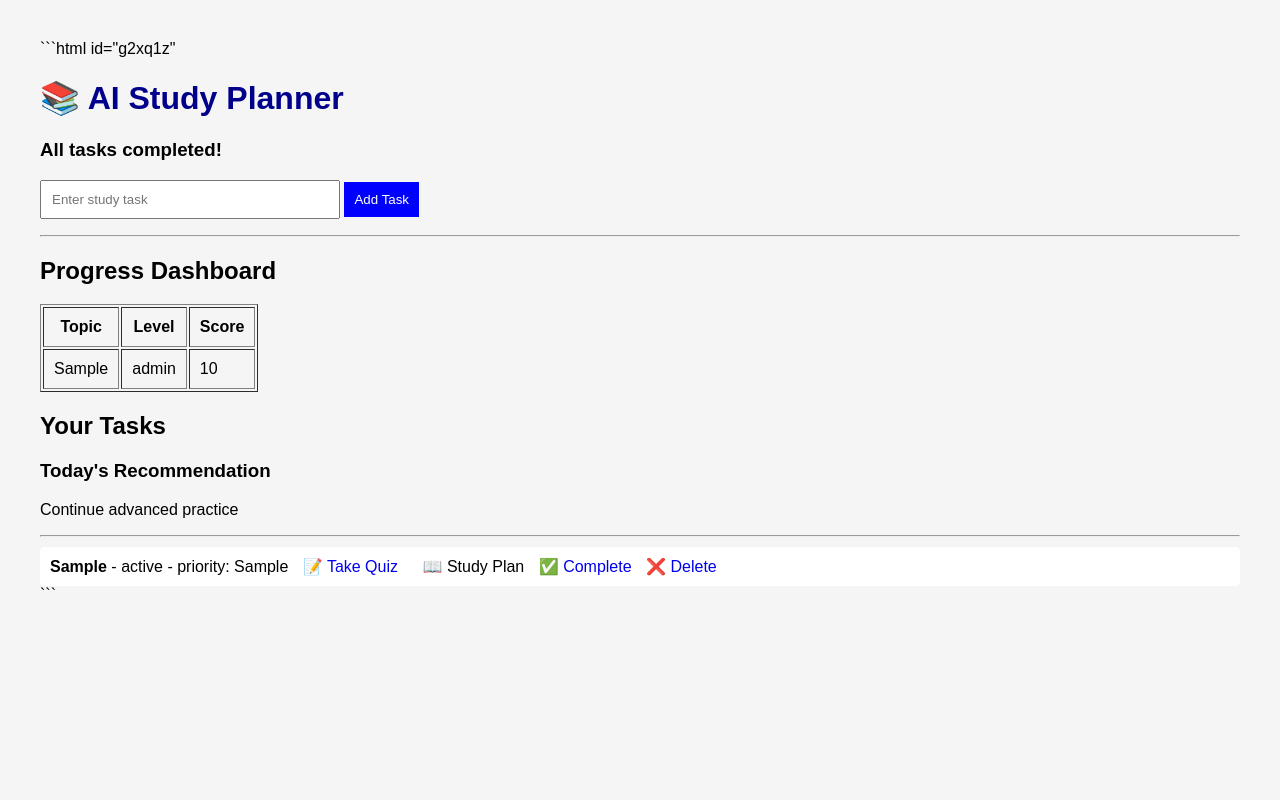
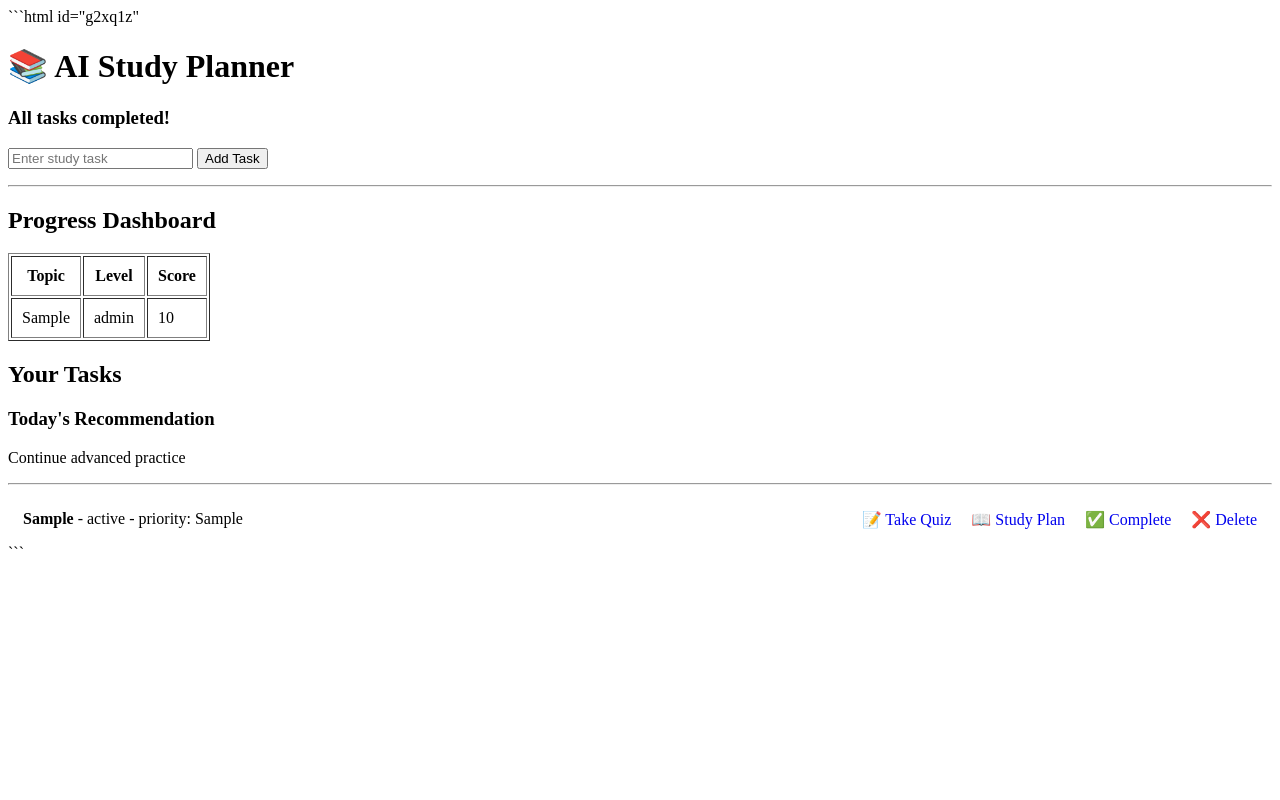
Before and after one commit to SivaDurga-4857/AI, a Flask app: page / in a window 1280 px wide. Run offline with Flask 3, Linux system fonts and the light colour scheme; tables that the repository leaves empty hold one stand-in row (values such as "Sample post").

Commit message:
Updated index.html design

```diff
--- a/templates/index.html
+++ b/templates/index.html
@@ -5,44 +5,25 @@
 <head>
 
     <title>AI Study Planner</title>
+    <style>.task{
+    background-color: white;
+    padding: 15px;
+    margin-top: 10px;
+    border-radius: 5px;
 
-    <style>
-
-        body{
-            font-family: Arial;
-            margin: 40px;
-            background-color: #f5f5f5;
+    display: flex;
+    justify-content: space-between;
+    align-items: center;
 }
 
-        h1{
-            color: darkblue;
+.actions{
+    display: flex;
+    gap: 20px;
 }
 
-        input{
-            padding: 10px;
-            width: 300px;
-        }
-
-        button{
-            padding: 10px;
-            background-color: blue;
-            color: white;
-            border: none;
-        }
-
-        .task{
-            background-color: white;
-            padding: 10px;
-            margin-top: 10px;
-            border-radius: 5px;
-        }
-
-        a{
-            margin-left: 10px;
+.actions a{
     text-decoration: none;
-        }
-
-    </style>
+}</style>
 
 </head>
 
@@ -95,23 +76,18 @@
     {% for task in tasks %}
 
         <div class="task">
+    <div class="task-name">
+        <b>{{ task[1] }}</b>
+        - {{ task[2] }}
+        - priority: {{ task[3] }}
+    </div>
 
-            <b>{{ task[1] }}</b>
-
-            -
-            {{ task[2] }}
-            -
-            priority: {{ task[3] }}
-
+    <div class="actions">
         <a href="/quiz/{{ task[0] }}">📝 Take Quiz</a>
-
-            <a href="/studyplan/{{ task[0] }}">
-            <a href="/studyplan/{{ task[0] }}"></a>📖 Study Plan</a>
-
+        <a href="/studyplan/{{ task[0] }}">📖 Study Plan</a>
         <a href="/complete/{{ task[0] }}">✅ Complete</a>
-
         <a href="/delete/{{ task[0] }}">❌ Delete</a>
-
+    </div>
 </div>
 
     {% endfor %}
```
Lines whose indentation alone changed are shown as unchanged.
